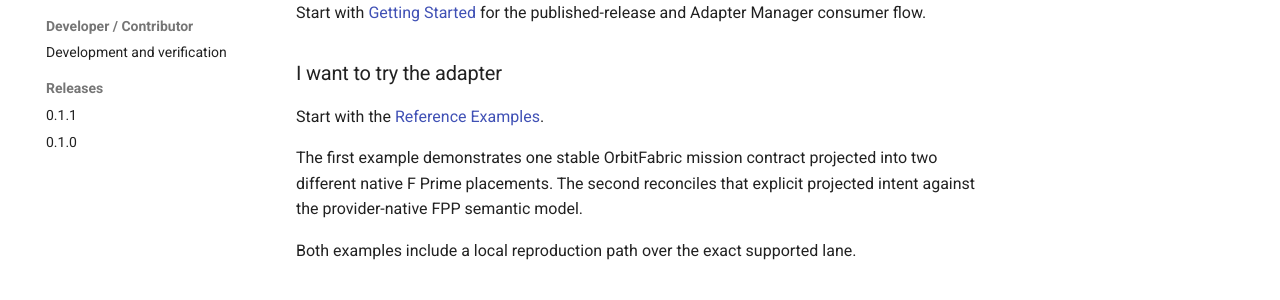
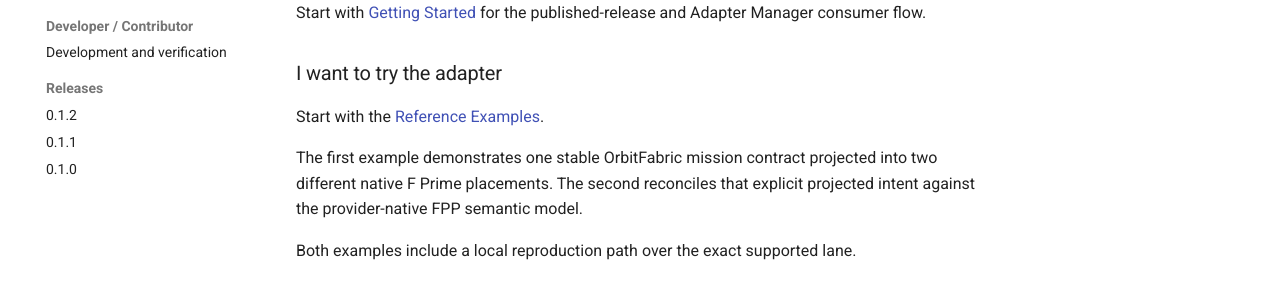
Before and after one commit to FAROTECH/orbitfabric-fprime-adapter, an MkDocs documentation site: the page built from docs/index.md, in a window 1280 px wide. Shown: the part 435-735 px from the top of the page. Built offline with MkDocs 1.6.1 and Material for MkDocs 9.7.7, drawn with Linux system fonts in a browser that asks for light colours; comment, search, counter and statistics services are not loaded.

Commit message:
docs: add 0.1.2 to Pages navigation

```diff
--- a/mkdocs.yml
+++ b/mkdocs.yml
@@ -53,5 +53,6 @@ nav:
   - Developer / Contributor:
       - Development and verification: development.md
   - Releases:
+      - 0.1.2: releases/0.1.2.md
       - 0.1.1: releases/0.1.1.md
       - 0.1.0: releases/0.1.0.md
```
